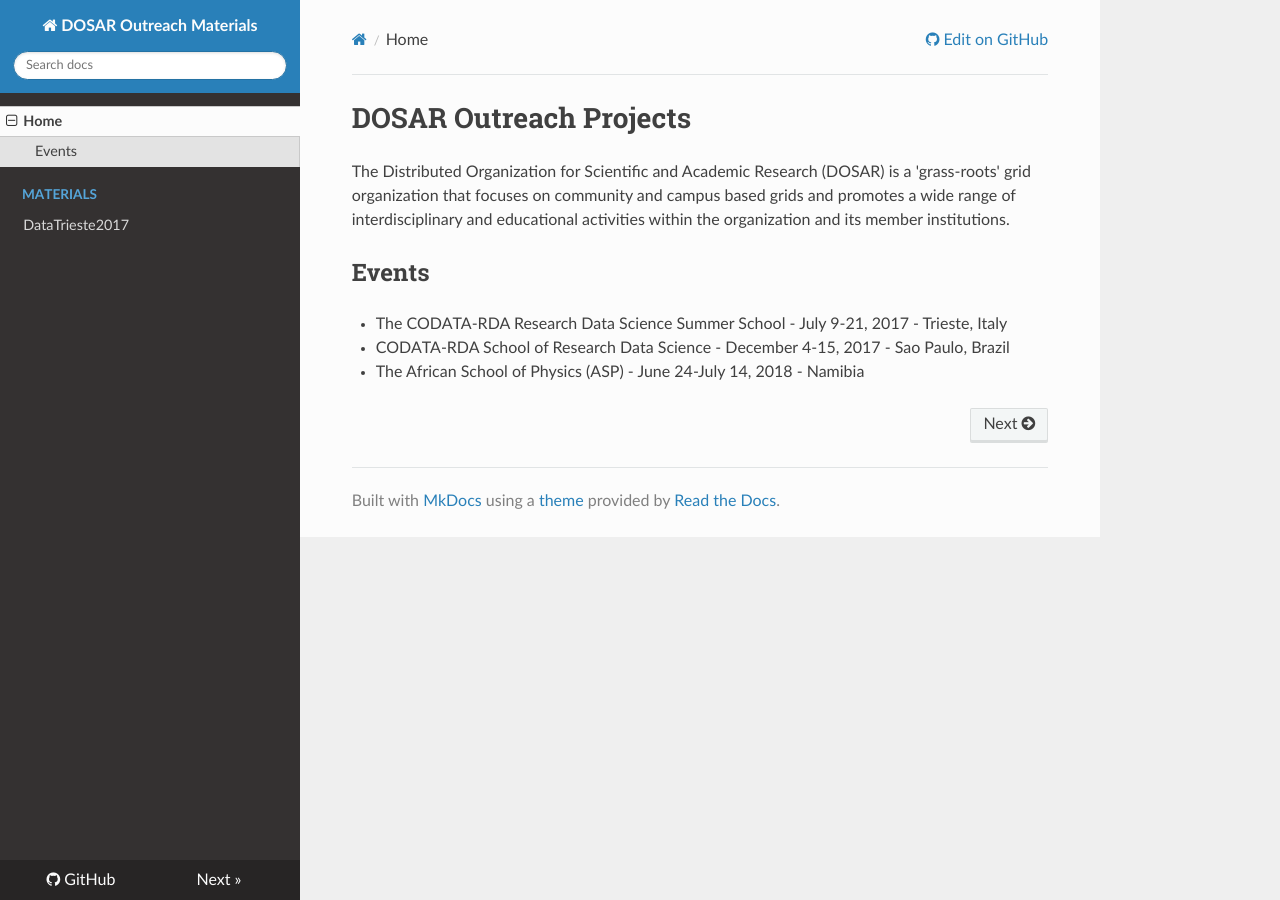
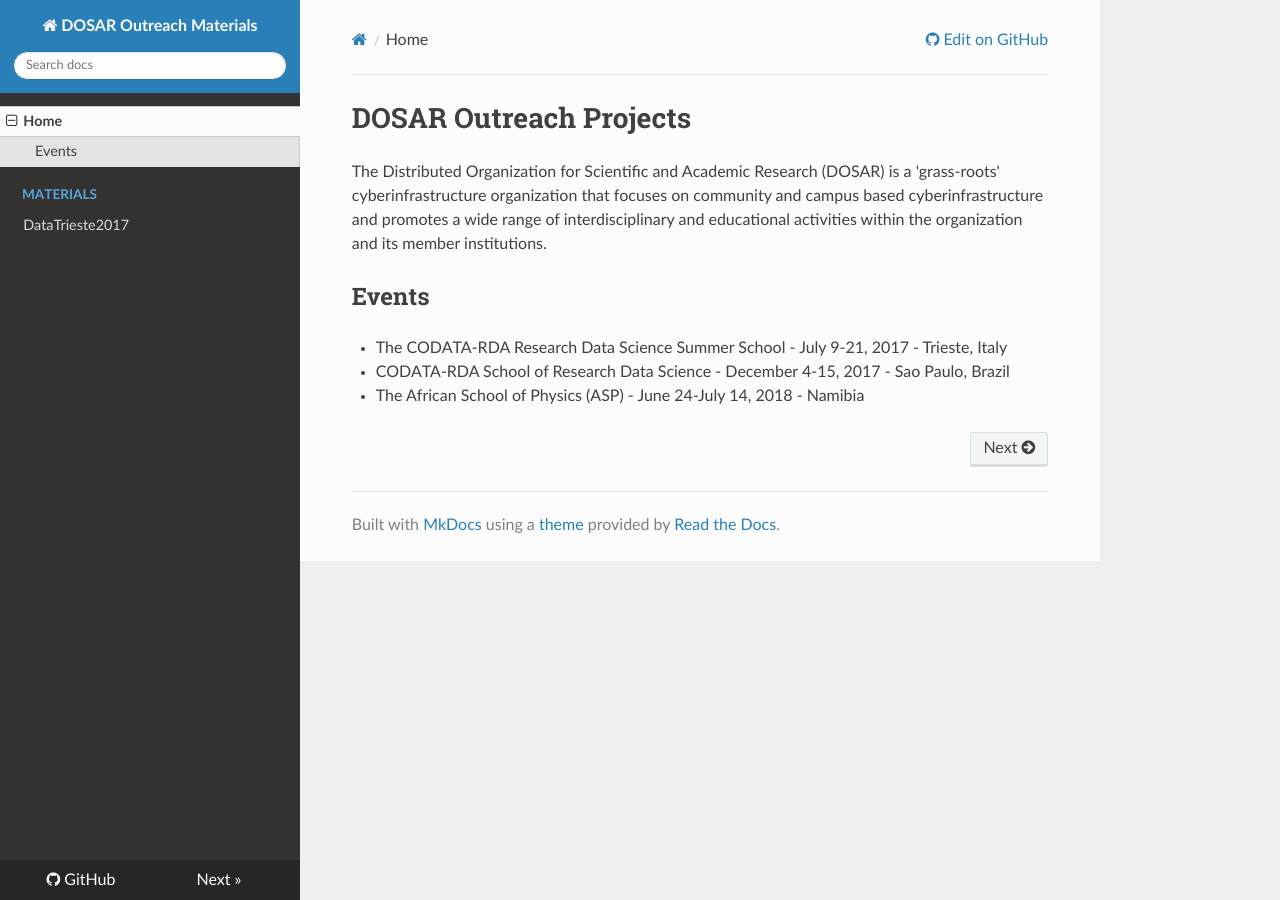
Before and after one commit to opensciencegrid/dosar, an MkDocs documentation site: the page built from docs/index.md, in a window 1280 px wide. Built offline with MkDocs 1.6.1, drawn with Linux system fonts in a browser that asks for light colours; nearby versions of some CDN libraries; old or Windows-style settings are respelled for this version of MkDocs.

Commit message:
Update index.md

```diff
--- a/docs/index.md
+++ b/docs/index.md
@@ -1,6 +1,6 @@
 # DOSAR Outreach Projects
 
-The Distributed Organization for Scientific and Academic Research (DOSAR) is a 'grass-roots' grid organization that focuses on community and campus based grids and promotes a wide range of interdisciplinary and educational activities within the organization and its member institutions.
+The Distributed Organization for Scientific and Academic Research (DOSAR) is a 'grass-roots' cyberinfrastructure organization that focuses on community and campus based cyberinfrastructure and promotes a wide range of interdisciplinary and educational activities within the organization and its member institutions.
 
 ## Events
    * The CODATA-RDA Research Data Science Summer School - July 9-21, 2017 - Trieste, Italy
```
